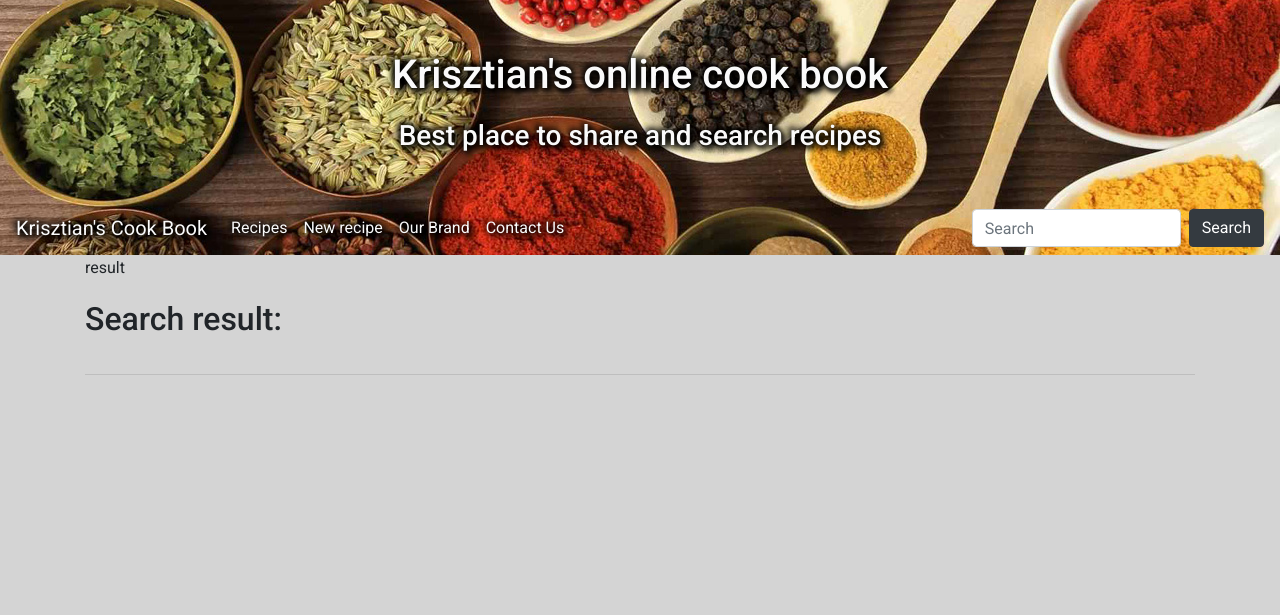
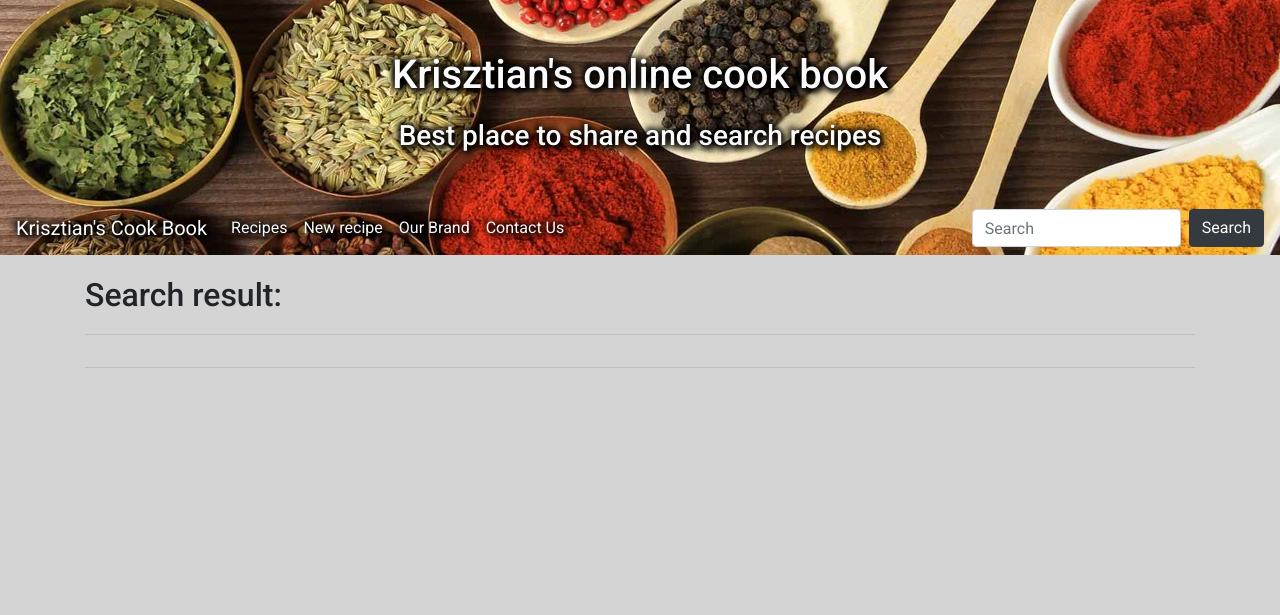
Before and after one commit to milka77/ms3_cookbook, a Flask app: page /navbar_search in a window 1280 px wide. Shown: the top 615 px of the page. Run offline with Flask 2, Linux system fonts and the light colour scheme; data that the repository does not hold is empty; some libraries are stand-ins or nearby versions.

Commit message:
Update result.html
updated show_recipe link

```diff
--- a/templates/result.html
+++ b/templates/result.html
@@ -1,9 +1,10 @@
 {% extends 'base.html' %} {% block content %}
-    result
 
     <h2>Search result:</h2>
 
+    <hr>
     <div class="row recipe-list">
+    <!-- A for loop to display all the hits by search -->
     {% for result in results %}
         <div class="card mb-3 recipe-card">
             <div class="row no-gutters">
@@ -19,19 +20,15 @@
                         <h5 class="card-title text-center">{{result.recipe_name}}</h5>
                         <p class="card-text text-center">{{result.recipe_info}}</p>
                         <div class="row recipe-button">
-                        <a  href="{{ url_for('show_search_result', result_id=result._id) }}" class="btn btn-dark mx-auto btn-recipe">View recipe</a>
+                            <a  href="{{ url_for('show_recipe', recipe_id=result._id) }}" class="btn btn-dark mx-auto btn-recipe">View recipe</a>
                         </div>
                     </div>
                 </div>
             </div>
         </div>
     {% endfor %}
-
+    <!-- /A for loop to display all the hits by search -->
     </div>
     <hr>
 
-
-
-
-
 {% endblock %}
```
Lines whose indentation alone changed are shown as unchanged.
